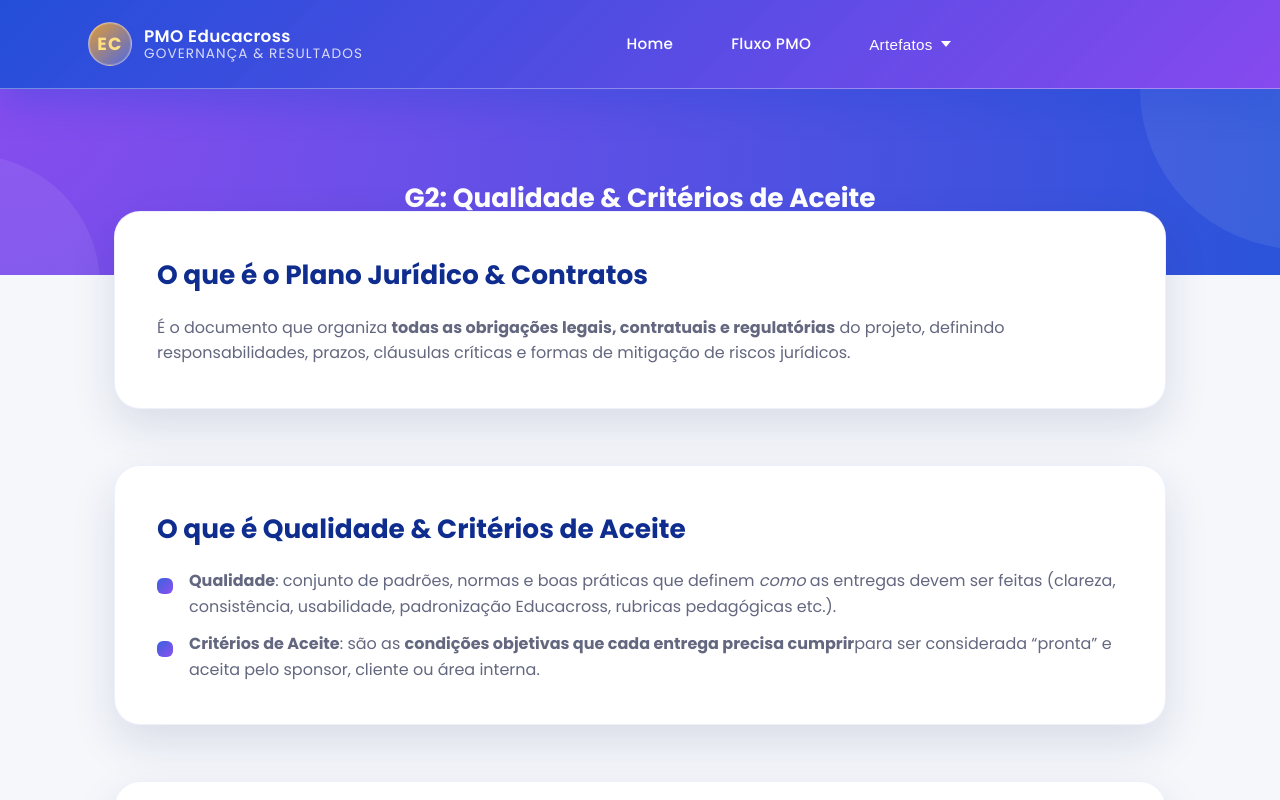
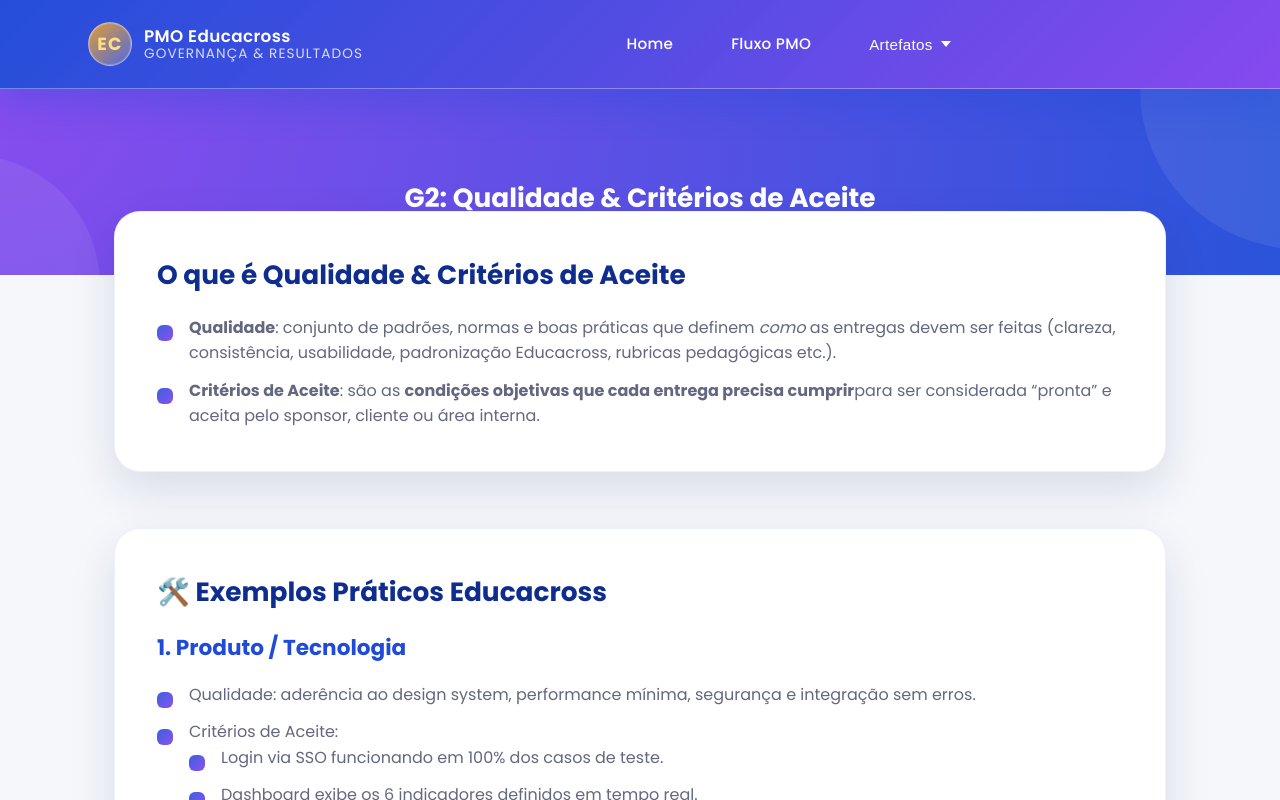
Before and after one commit to leonfpontes/pmo_educacross, a Next.js app: page /artefatos/g2/plano-qualidade-criterios-aceite in a window 1280 px wide. Shown: the top 800 px of the page. Built offline with nearby package versions, Linux system fonts and the light colour scheme.

Commit message:
Remove Plano Jurídico card from specific G2 pages

```diff
--- a/pages/artefatos/g2/plano-qualidade-criterios-aceite.js
+++ b/pages/artefatos/g2/plano-qualidade-criterios-aceite.js
@@ -17,15 +17,6 @@ export default function PlanoQualidadeCriteriosAceitePage() {
       hero={hero}
     >
       <article className="artifact-form">
-        <section className="content-card">
-          <h2>O que é o Plano Jurídico &amp; Contratos</h2>
-          <p>
-            É o documento que organiza <strong>todas as obrigações legais, contratuais e regulatórias</strong> do
-            projeto, definindo responsabilidades, prazos, cláusulas críticas e formas de mitigação de riscos
-            jurídicos.
-          </p>
-        </section>
-
         <section className="content-card">
           <h2>O que é <strong>Qualidade &amp; Critérios de Aceite</strong></h2>
           <ul>
```
Also changed, not shown: pages/artefatos/g2/orcamento-baseline.js (+0 -9 lines), pages/artefatos/g2/plano-pedagogico-produto.js (+0 -8 lines), pages/artefatos/g2/plano-treinamento-change-management.js (+0 -8 lines).
